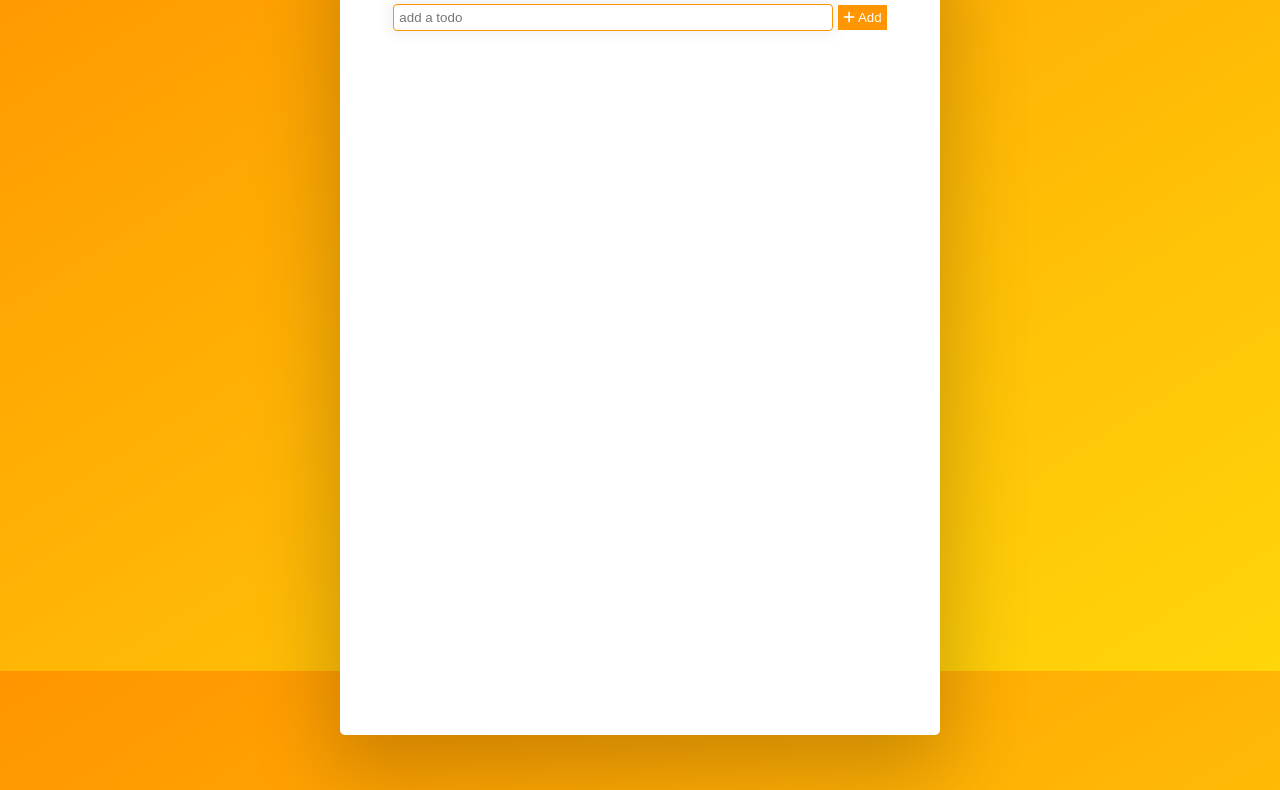
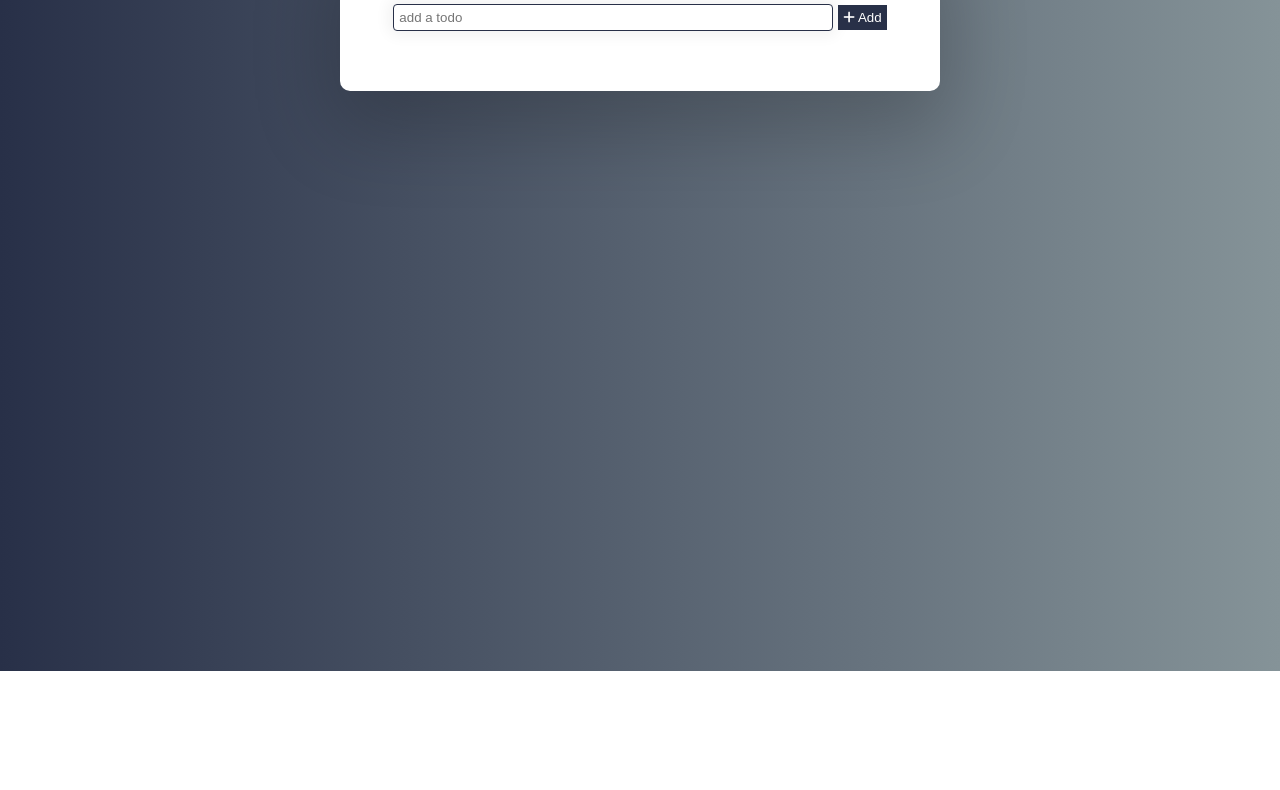
Before and after one commit to quatre29/todo_app, a website built with Parcel: page index.html in a window 1280 px wide. Shown: the part 129-919 px from the top of the page. After the commit the page ends 800 px from the top, so only its background shows below. Built offline with nearby package versions, Linux system fonts and the light colour scheme.

Commit message:
style changed

```diff
--- a/src/css/stylesheet.css
+++ b/src/css/stylesheet.css
@@ -6,11 +6,13 @@
 
 html,
 body {
-  background: linear-gradient(
+  /* background: linear-gradient(
     to bottom right,
     rgb(255, 149, 0),
     rgb(255, 214, 10)
-  );
+  ); */
+  background: linear-gradient(90deg, #283048, #859398);
+  color: #283048;
   background-size: cover;
   background-attachment: fixed;
   font-family: "Roboto", sans-serif;
@@ -23,18 +25,19 @@ body {
   display: flex;
   flex-direction: column;
   max-width: 600px;
-  height: 100vh;
-  /*TEMP*/
+  padding-bottom: 50px;
+  /*height: 100vh;
+  */ /*TEMP*/
   align-items: stretch;
   margin-top: 5%;
   margin-bottom: 15%;
   background-color: rgb(255, 255, 255);
   box-shadow: 0 30px 80px 10px rgba(0, 0, 0, 0.2);
-  border-radius: 5px;
-  -webkit-border-radius: 5px;
-  -moz-border-radius: 5px;
-  -ms-border-radius: 5px;
-  -o-border-radius: 5px;
+  border-radius: 10px;
+  -webkit-border-radius: 10px;
+  -moz-border-radius: 10px;
+  -ms-border-radius: 10px;
+  -o-border-radius: 10px;
 }
 
 .todo__title,
@@ -60,7 +63,7 @@ body {
   margin: 10px 0;
   /*border: 0;
   */
-  border: 1px solid rgb(255, 149, 0);
+  border: 1px solid #283048;
   border-radius: 4px;
   -webkit-border-radius: 4px;
   -moz-border-radius: 4px;
@@ -70,7 +73,7 @@ body {
 }
 
 .btn {
-  background-color: rgb(255, 149, 0);
+  background-color: #283048;
   color: white;
   border: none;
   cursor: pointer;
@@ -95,12 +98,18 @@ h1 {
 
 ul,
 li {
-  background-color: rgb(255, 214, 10);
+  background-color: #283048;
+  color: white;
   list-style: none;
-
-  /* justify-content: space-between; */
+  border-radius: 10px;
+  /*justify-content: space-between;
+  */
   width: 90%;
   cursor: pointer;
+  -webkit-border-radius: 10px;
+  -moz-border-radius: 10px;
+  -ms-border-radius: 10px;
+  -o-border-radius: 10px;
 }
 ul {
   flex-direction: column;
```
